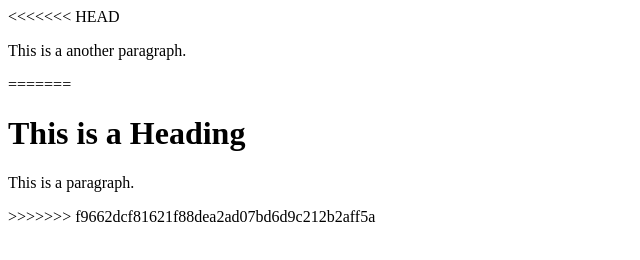
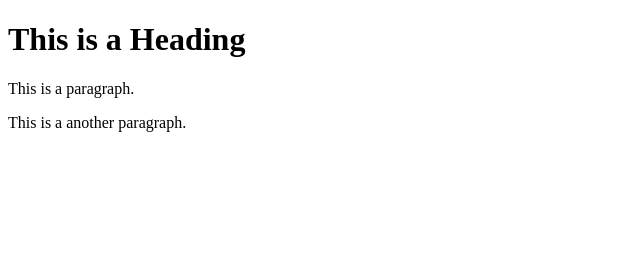
Before and after one commit to usmansafk/learning-git, a plain HTML site: page index.html in a window 1280 px wide. Shown: the whole page, without its empty margins (0-640 px from the left). Drawn offline with Linux system fonts and the light colour scheme.

Commit message:
updated and added the p tag

```diff
--- a/index.html
+++ b/index.html
@@ -4,14 +4,10 @@
 <title>Page Title</title>
 </head>
 <body>
-<<<<<<< HEAD
-
-<p>This is a another paragraph.</p>
-=======
 
 <h1>This is a Heading</h1>
 <p>This is a paragraph.</p>
->>>>>>> f9662dcf81621f88dea2ad07bd6d9c212b2aff5a
+<p>This is a another paragraph.</p>
 
 </body>
 </html>
```
Also changed, not shown: 1 other file.
